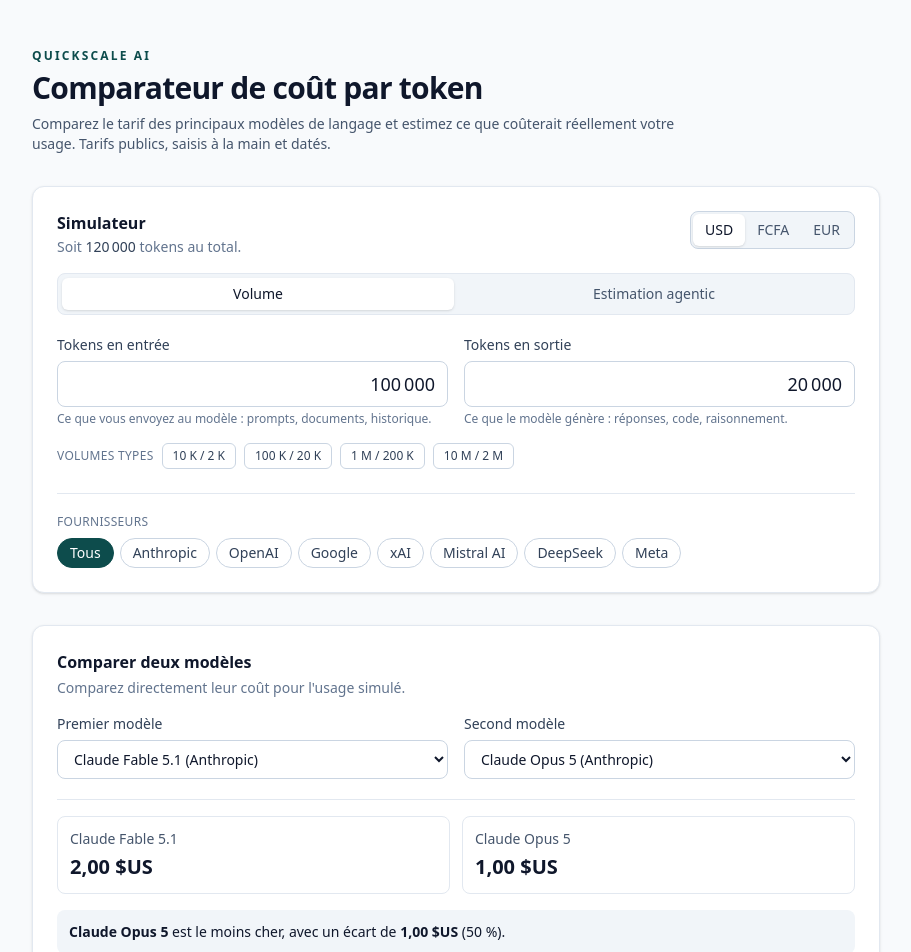
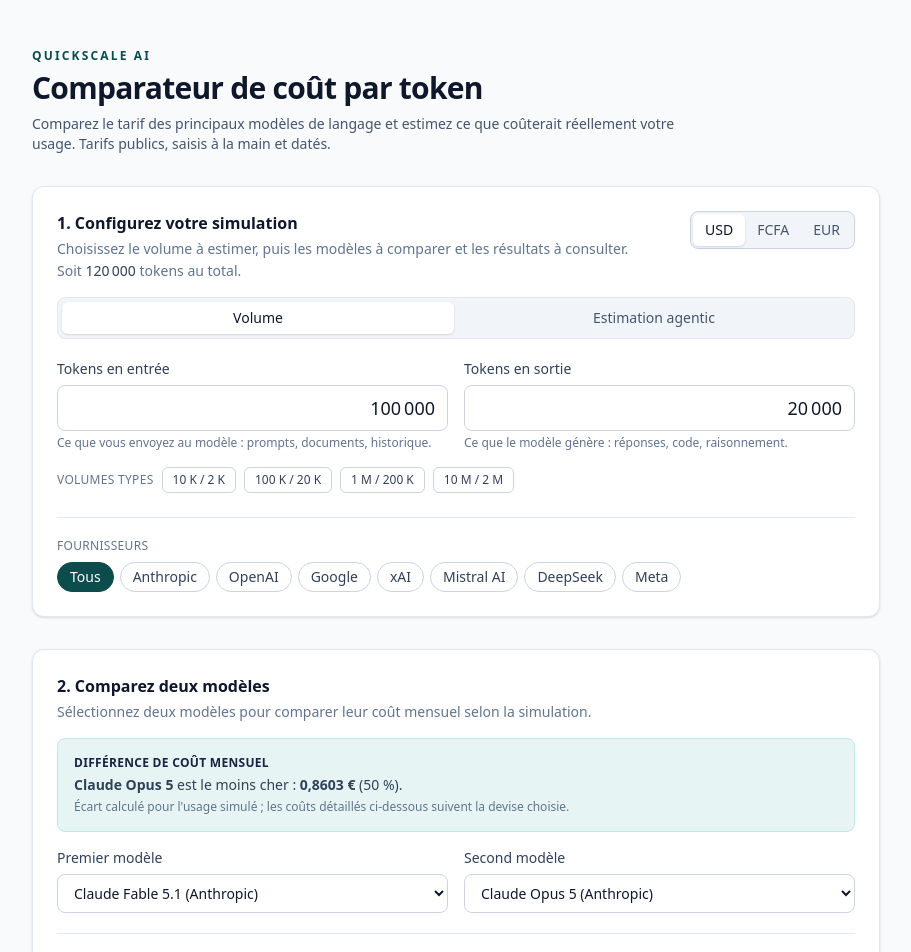
Before and after one commit to quickscale-ai/llm-cost-lab, a React (Vite) app: page / in a window 1280 px wide. Shown: the top 952 px of the page, without its empty margins (184-1095 px from the left). Built offline with nearby package versions, Linux system fonts and the light colour scheme.

Commit message:
Clarifier le parcours du comparateur

```diff
--- a/src/App.tsx
+++ b/src/App.tsx
@@ -131,8 +131,11 @@
           <div className="flex flex-wrap items-start justify-between gap-4">
             <div>
               <h2 id="simulator-heading" className="text-base font-semibold">
-                Simulateur
+                1. Configurez votre simulation
               </h2>
+              <p className="mt-1 text-sm text-slate-500 dark:text-slate-400">
+                Choisissez le volume à estimer, puis les modèles à comparer et les résultats à consulter.
+              </p>
               {mode === 'volume' && (
                 <p className="mt-0.5 text-sm text-slate-500 dark:text-slate-400">
                   Soit{' '}
@@ -224,8 +227,11 @@
 
         <section aria-labelledby="results-heading" className="mt-8">
           <h2 id="results-heading" className="text-base font-semibold">
-            Coût estimé, du moins cher au plus cher
+            3. Consultez les résultats
           </h2>
+          <p className="mt-1 text-sm text-slate-500 dark:text-slate-400">
+            Retrouvez ici la recommandation et les coûts estimés pour les modèles actuellement filtrés.
+          </p>
           <div className="mt-3 flex flex-col gap-2 sm:flex-row sm:items-center sm:justify-between">
             <label htmlFor="model-search" className="text-sm font-medium text-slate-700 dark:text-slate-300">
               Rechercher un modèle
@@ -272,7 +278,7 @@
           </button>
           {displayedBreakdowns.length > 0 && (
             <div className="mt-4">
-              <BestValueCard breakdowns={breakdowns} currency={currency} />
+              <BestValueCard breakdowns={displayedBreakdowns} currency={currency} />
             </div>
           )}
           <div className="mt-4">
--- a/src/components/ModelComparison.tsx
+++ b/src/components/ModelComparison.tsx
@@ -37,11 +37,47 @@
       className="rounded-xl border border-slate-200 bg-white p-4 shadow-sm sm:p-6 dark:border-slate-800 dark:bg-slate-900"
     >
       <h2 id="comparison-heading" className="text-base font-semibold">
-        Comparer deux modèles
+        2. Comparez deux modèles
       </h2>
       <p className="mt-1 text-sm text-slate-500 dark:text-slate-400">
-        Comparez directement leur coût pour l&apos;usage simulé.
+        Sélectionnez deux modèles pour comparer leur coût mensuel selon la simulation.
       </p>
+
+      {!hasTwoModels ? (
+        <p className="mt-4 rounded-lg bg-slate-100 px-3 py-2 text-sm text-slate-600 dark:bg-slate-800 dark:text-slate-300">
+          Sélectionnez au moins deux modèles visibles pour comparer leurs coûts.
+        </p>
+      ) : firstCost && secondCost && comparison ? (
+        <div
+          role="status"
+          aria-live="polite"
+          aria-atomic="true"
+          aria-label="Différence mensuelle entre les deux modèles sélectionnés"
+          className="mt-4 rounded-lg border border-brand-100 bg-brand-50 p-4 dark:border-slate-700 dark:bg-slate-800"
+        >
+          <p className="text-xs font-semibold tracking-wide text-brand-700 uppercase dark:text-brand-500">
+            Différence de coût mensuel
+          </p>
+          {comparison.cheaper === 'equal' ? (
+            <p className="mt-1 font-medium">
+              Les deux modèles ont le même coût estimé :{' '}
+              <span className="tabular">{formatCurrency(comparison.difference, 'EUR')}</span> (0 %).
+            </p>
+          ) : (
+            <p className="mt-1 text-sm text-slate-700 dark:text-slate-200">
+              <span className="font-semibold">
+                {comparison.cheaper === 'first' ? firstCost.model.name : secondCost.model.name}
+              </span>{' '}
+              est le moins cher :{' '}
+              <span className="tabular font-semibold">{formatCurrency(comparison.difference, 'EUR')}</span>{' '}
+              ({comparison.percentage.toLocaleString('fr-FR', { maximumFractionDigits: 1 })} %).
+            </p>
+          )}
+          <p className="mt-1 text-xs text-slate-500 dark:text-slate-400">
+            Écart calculé pour l&apos;usage simulé ; les coûts détaillés ci-dessous suivent la devise choisie.
+          </p>
+        </div>
+      ) : null}
 
       <div className="mt-4 grid gap-4 sm:grid-cols-2">
         <div>
@@ -87,29 +123,12 @@
         </div>
       </div>
 
-      {!hasTwoModels ? (
-        <p className="mt-4 rounded-lg bg-slate-100 px-3 py-2 text-sm text-slate-600 dark:bg-slate-800 dark:text-slate-300">
-          Sélectionnez au moins deux modèles visibles pour comparer leurs coûts.
-        </p>
-      ) : firstCost && secondCost && comparison ? (
+      {hasTwoModels && firstCost && secondCost && comparison ? (
         <div className="mt-5 border-t border-slate-200 pt-4 dark:border-slate-800">
+          <p className="mb-3 text-sm font-medium text-slate-700 dark:text-slate-300">Coûts estimés par modèle</p>
           <div className="grid gap-3 sm:grid-cols-2">
             <CostCard label={firstCost.model.name} amount={firstCost.totalCost} currency={currency} />
             <CostCard label={secondCost.model.name} amount={secondCost.totalCost} currency={currency} />
-          </div>
-          <div className="mt-4 rounded-lg bg-slate-100 p-3 text-sm dark:bg-slate-800">
-            {comparison.cheaper === 'equal' ? (
-              <p className="font-medium">Les deux modèles ont le même coût estimé.</p>
-            ) : (
-              <p>
-                <span className="font-semibold">
-                  {comparison.cheaper === 'first' ? firstCost.model.name : secondCost.model.name}
-                </span>{' '}
-                est le moins cher, avec un écart de{' '}
-                <span className="tabular font-semibold">{formatCurrency(comparison.difference, currency)}</span>{' '}
-                ({comparison.percentage.toLocaleString('fr-FR', { maximumFractionDigits: 1 })} %).
-              </p>
-            )}
           </div>
         </div>
       ) : null}
```
Also changed, not shown: 1 other file (tests, documents, lock files or other folders).
